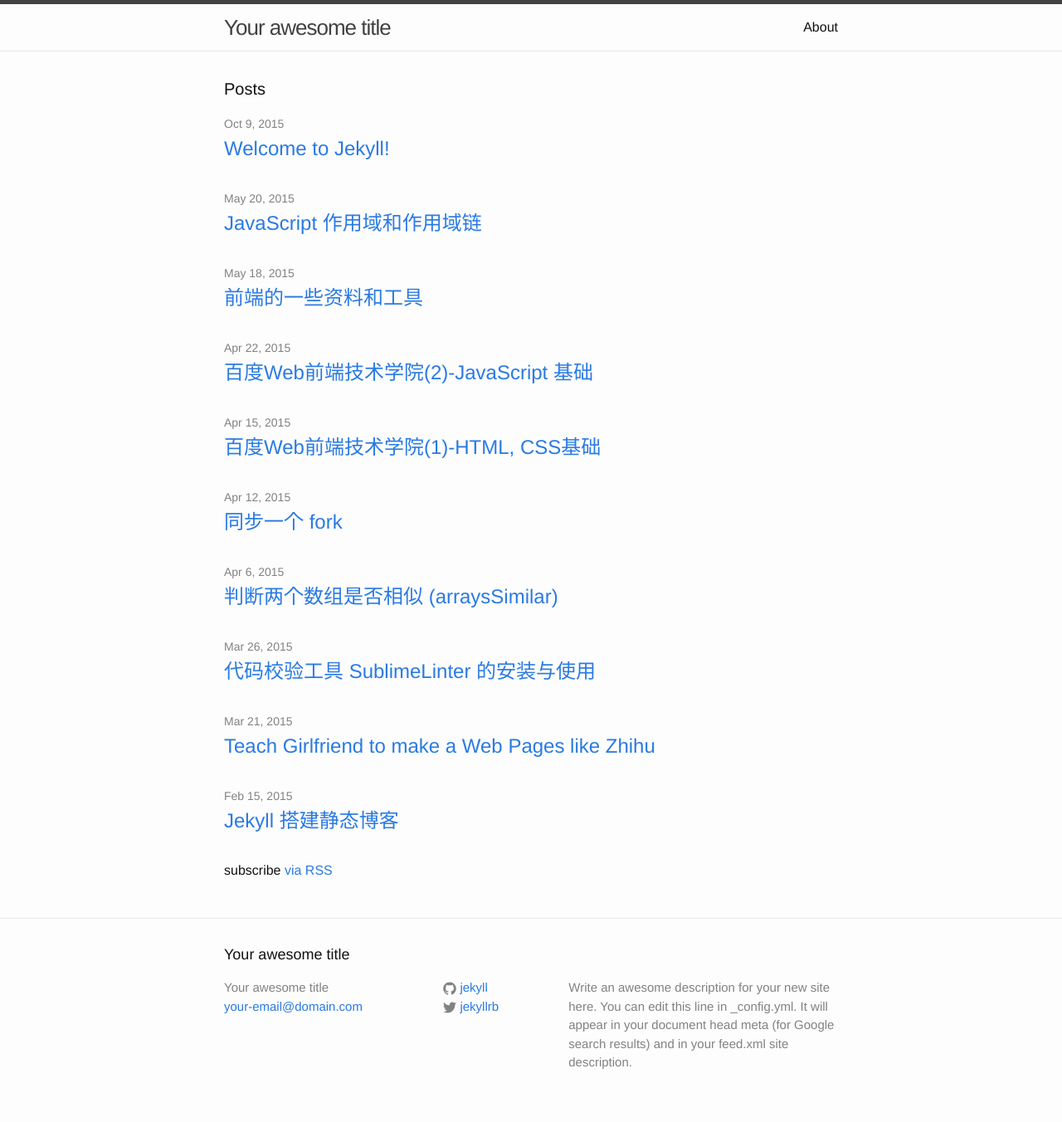
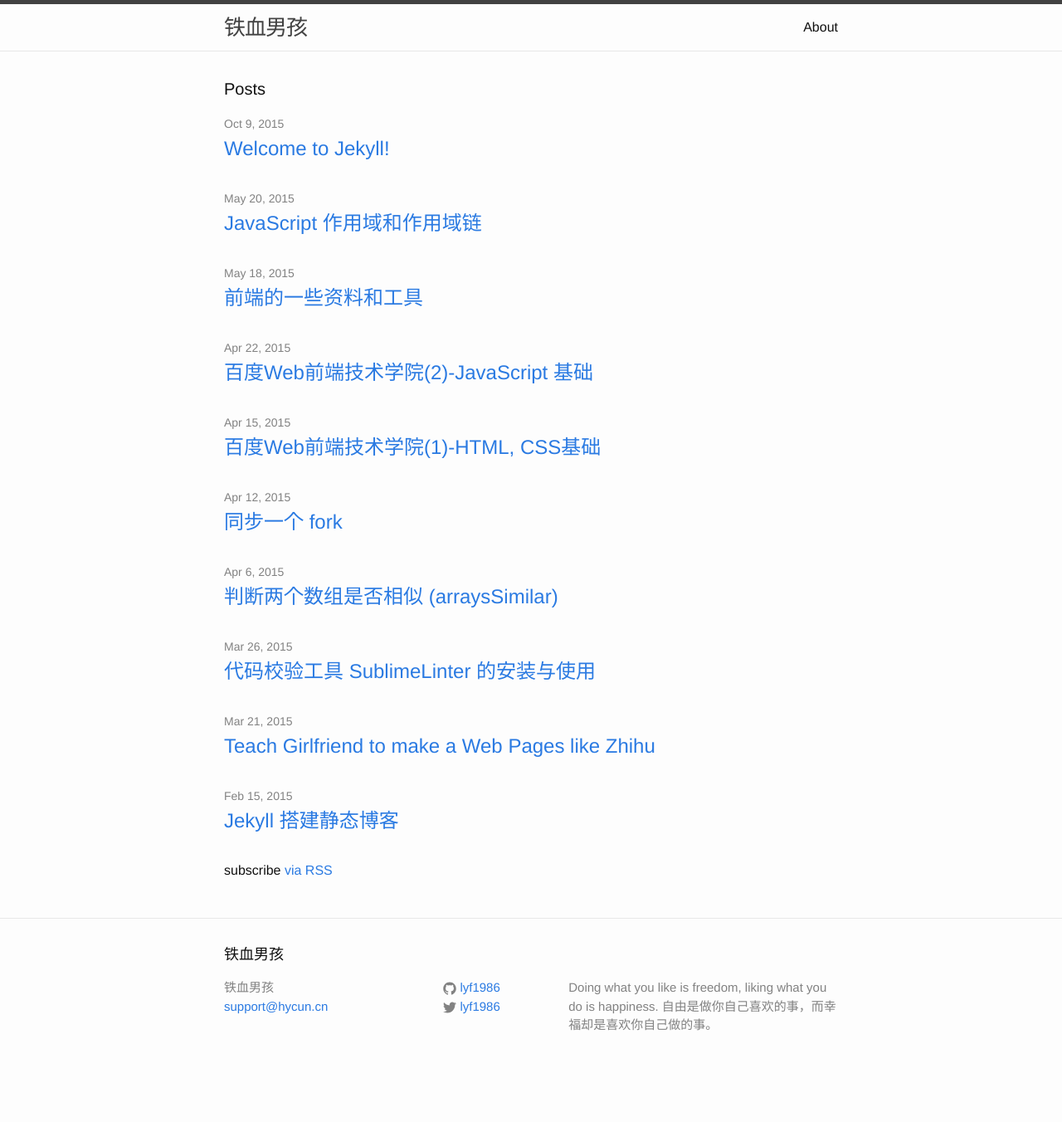
Before and after one commit to lyf1986/lyf1986.github.io, a Jekyll site: the page built from index.html, in a window 1280 px wide. Shown: the whole page at 83% size. Built offline with Jekyll 4.4.1, drawn with Linux system fonts in a browser that asks for light colours; after the commit the page ends 1307 px from its top, so only the background shows below that.

Commit message:
init config

```diff
--- a/_config.yml
+++ b/_config.yml
@@ -1,14 +1,13 @@
 # Site settings
-title: Your awesome title
-email: your-email@domain.com
+title: 铁血男孩
+email: support@hycun.cn
 description: > # this means to ignore newlines until "baseurl:"
-  Write an awesome description for your new site here. You can edit this
-  line in _config.yml. It will appear in your document head meta (for
-  Google search results) and in your feed.xml site description.
+  Doing what you like is freedom, liking what you do is happiness.
+  自由是做你自己喜欢的事，而幸福却是喜欢你自己做的事。
 baseurl: "" # the subpath of your site, e.g. /blog/
-url: "http://yourdomain.com" # the base hostname & protocol for your site
-twitter_username: jekyllrb
-github_username:  jekyll
+url: "http://blog.hycun.cn" # the base hostname & protocol for your site
+twitter_username: lyf1986
+github_username:  lyf1986
 
 # Build settings
 markdown: kramdown
```
